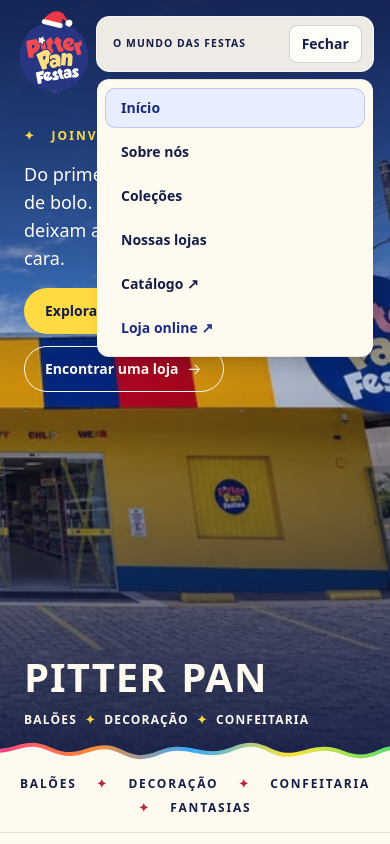
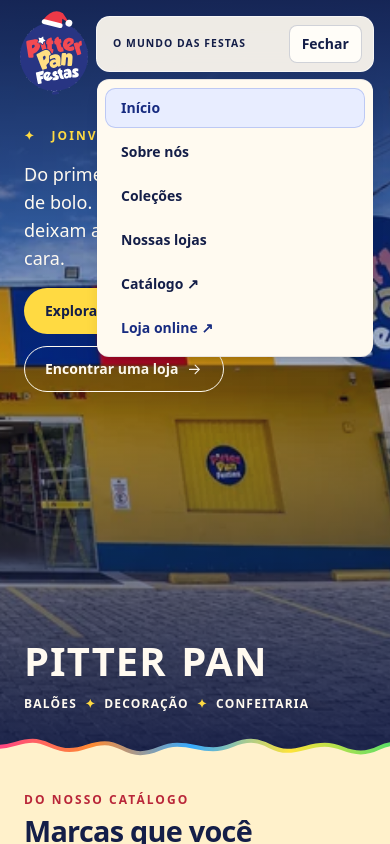
Before and after one commit to dev-pitterpan/pitterpan-site, a Next.js app: page / in a window 390 px wide. Both pictures are taken after a click on the button "Menu". Shown: the top 844 px of the page. Built offline with nearby package versions, Linux system fonts and the light colour scheme.

Commit message:
Adiciona paralaxe no banner e revela as marcas na rolagem

```diff
--- a/src/app/page.tsx
+++ b/src/app/page.tsx
@@ -1,3 +1,4 @@
+import { FeaturedBrands } from '@/components/home/featured-brands';
 import { Hero } from '@/components/home/hero';
 import { CollectionGrid } from '@/components/ui/collection-grid';
 import { Cta } from '@/components/ui/cta';
@@ -7,7 +8,7 @@ export default function HomePage() {
   return (
     <>
       <Hero />
-      <div className="category-strip">BALÕES <span>✦</span> DECORAÇÃO <span>✦</span> CONFEITARIA <span>✦</span> FANTASIAS</div>
+      <FeaturedBrands />
       <section className="shell section-space">
         <div className="section-heading"><div><p className="eyebrow">Escolha por onde começar</p><h2>O que vamos <em>celebrar?</em></h2></div><Cta href="/colecoes/" variant="outline">Todas as coleções</Cta></div>
         <CollectionGrid featured />
--- /dev/null
+++ b/src/components/home/featured-brands.tsx
@@ -0,0 +1,58 @@
+'use client';
+
+import { useEffect, useRef } from 'react';
+import gsap from 'gsap';
+import { ScrollTrigger } from 'gsap/ScrollTrigger';
+import { site } from '@/config/site';
+import { PartyRibbon } from '../layout/party-ribbon';
+
+const brands = [
+  { name: 'Regina Festas', handle: 'regina', image: 'Regina_Festas.jpg?v=1787656037' },
+  { name: 'Sicao', handle: 'sicao', image: 'SICAO.jpg?v=1787413778' },
+  { name: 'BWB', handle: 'bwb', image: 'marcas-bwb.png?v=1724941108' },
+  { name: 'Harald', handle: 'harald', image: 'marcas-harald.png?v=1724941108' },
+  { name: 'Mix', handle: 'mix', image: 'marcas-mix.png?v=1724941108' },
+];
+
+
+export function FeaturedBrands() {
+  const section = useRef<HTMLElement>(null);
+
+  useEffect(() => {
+    const target = section.current;
+    if (!target) return;
+
+    gsap.registerPlugin(ScrollTrigger);
+    const motion = gsap.matchMedia(target);
+    motion.add('(prefers-reduced-motion: no-preference)', () => {
+      gsap.to(target, {
+        '--brand-wave-lift': '24px',
+        ease: 'none',
+        scrollTrigger: { trigger: target, start: 'top bottom', end: 'top 48%', scrub: true },
+      });
+    });
+    return () => motion.revert();
+  }, []);
+
+  return (
+    <section className="featured-brands" ref={section} aria-labelledby="brands-title">
+      <div className="featured-brands-edge">
+        <PartyRibbon bottomEdge />
+      </div>
+      <div className="shell">
+        <p className="eyebrow">Do nosso catálogo</p>
+        <h2 id="brands-title">Marcas que você encontra aqui</h2>
+        <ul className="featured-brands-grid">
+          {brands.map(({ name, handle, image }) => (
+            <li key={handle}>
+              <a className="featured-brand" href={`${site.shop}/collections/${handle}`}>
+                <img src={`${site.shop}/cdn/shop/files/${image}&width=320`} alt="" width="160" height="76" loading="lazy" decoding="async" />
+                <span>{name}</span>
+              </a>
+            </li>
+          ))}
+        </ul>
+      </div>
+    </section>
+  );
+}
--- a/src/components/home/hero.tsx
+++ b/src/components/home/hero.tsx
@@ -3,14 +3,20 @@
 import { useEffect, useRef } from 'react';
 import gsap from 'gsap';
 import { Cta } from '../ui/cta';
-import { PartyRibbon } from '../layout/party-ribbon';
+import { ScrollTrigger } from 'gsap/ScrollTrigger';
 
 export function Hero() {
   const root = useRef<HTMLElement>(null);
 
   useEffect(() => {
+    gsap.registerPlugin(ScrollTrigger);
     const motion = gsap.matchMedia(root);
     motion.add('(prefers-reduced-motion: no-preference)', () => {
+      gsap.to('[data-hero-parallax]', {
+        yPercent: 10,
+        ease: 'none',
+        scrollTrigger: { trigger: root.current, start: 'top top', end: 'bottom top', scrub: true },
+      });
       gsap.timeline({ defaults: { ease: 'power3.out' } })
         .from('[data-hero-line]', { y: 25, opacity: 0, stagger: 0.12, duration: 0.65, clearProps: 'all' })
         .from('[data-hero-image]', { scale: 1.055, duration: 1.05, clearProps: 'all' }, 0);
@@ -21,7 +27,7 @@ export function Hero() {
   return (
     <section className="hero" ref={root} aria-labelledby="hero-title">
       <div className="hero-figure">
-        <picture>
+        <picture data-hero-parallax>
           <source media="(max-width: 600px)" srcSet="/images/banner-pitter-pan-mobile.webp" width="750" height="500" />
           <source media="(max-width: 1200px)" srcSet="/images/banner-pitter-pan-tablet.webp" width="1120" height="630" />
           <img
@@ -45,7 +51,6 @@ export function Hero() {
           <p>Balões <span>✦</span> Decoração <span>✦</span> Confeitaria</p>
         </div>
       </div>
-      <PartyRibbon bottomEdge />
     </section>
   );
 }
--- a/src/components/layout/party-ribbon.tsx
+++ b/src/components/layout/party-ribbon.tsx
@@ -12,7 +12,7 @@ export function PartyRibbon({ bottomEdge = false }: { bottomEdge?: boolean }) {
           <stop offset="100%" stopColor="#56de68" />
         </linearGradient>
       </defs>
-      {bottomEdge && <path d={`${wave}V27H-12Z`} fill="var(--color-paper)" />}
+      {bottomEdge && <path d={`${wave}V27H-12Z`} fill="var(--party-edge-fill, var(--color-paper))" />}
       <path d={wave} fill="none" stroke="url(#party-ribbon-colors)" strokeWidth="4" vectorEffect="non-scaling-stroke" />
     </svg>
   );
--- a/src/styles/globals.css
+++ b/src/styles/globals.css
@@ -36,13 +36,12 @@
   .cta--outline { @apply border-current; }
 
   .hero { position: relative; isolation: isolate; background: var(--color-brand-blue); color: #fffaf0; }
-  .hero > .party-ribbon { position: absolute; inset: auto 0 -1px; height: clamp(1.25rem, 3vw, 2.5rem); }
   .hero-grid {
     display: flex;
     flex-direction: column;
     justify-content: space-between;
     min-height: max(42rem, 92svh);
-    padding-block: clamp(9.5rem, 19vh, 13rem) clamp(2rem, 5vw, 4.5rem);
+    padding-block: clamp(9.5rem, 19vh, 13rem) clamp(3rem, 5.5vw, 5rem);
     gap: clamp(3.5rem, 12vh, 8rem);
   }
 
@@ -60,6 +59,7 @@
   }
   .hero-signature p { @apply flex flex-wrap gap-x-2 text-xs font-extrabold uppercase tracking-widest; }
   .hero-figure { @apply absolute inset-0 -z-10 overflow-hidden; }
+  .hero-figure picture { display: block; position: absolute; inset: -12% 0 0; }
   .hero-figure img { display: block; width: 100%; height: 100%; object-fit: cover; object-position: 65% 72%; }
   .hero-figure::after {
     content: '';
@@ -67,8 +67,35 @@
     inset: 0;
     background: linear-gradient(0deg, #101943ec, transparent 41%), linear-gradient(90deg, #101943de, transparent 70%);
   }
-  .category-strip { @apply flex flex-wrap justify-center gap-x-5 gap-y-2 border-b border-blue-950/10 px-4 py-4 text-xs font-extrabold tracking-[.15em] sm:gap-x-10; }
-  .category-strip span { @apply text-brand-red; }
+  .featured-brands {
+    --party-edge-fill: #fff1cb;
+    --brand-wave-lift: 0px;
+    position: relative;
+    background: var(--party-edge-fill);
+    padding-block: clamp(2rem, 5vw, 4rem);
+  }
+
+  .featured-brands-edge {
+    position: absolute;
+    inset: auto 0 calc(100% - 1px);
+    height: var(--brand-wave-lift);
+    background: var(--party-edge-fill);
+    pointer-events: none;
+  }
+
+  .featured-brands-edge .party-ribbon {
+    position: absolute;
+    bottom: calc(100% - 1px);
+    width: 100%;
+    height: clamp(1.25rem, 3vw, 2.5rem);
+  }
+
+  .featured-brands .eyebrow { @apply mb-2 text-brand-red; }
+  .featured-brands h2 { @apply mb-6; font-size: clamp(1.8rem, 4vw, 3rem); }
+  .featured-brands-grid { @apply grid grid-cols-2 gap-3 sm:grid-cols-3 lg:grid-cols-5; }
+  .featured-brand { @apply flex h-full flex-col items-center justify-center gap-2 rounded-2xl border border-blue-950/10 bg-white p-3 text-center text-sm font-extrabold transition-colors hover:border-blue-950/40; }
+  .featured-brand img { width: 100%; max-width: 10rem; height: 4.75rem; object-fit: contain; }
+
   .section-heading { @apply mb-7 flex flex-wrap items-end justify-between gap-4; }
   .section-heading .eyebrow { @apply mb-2 text-brand-red; }
 
```
